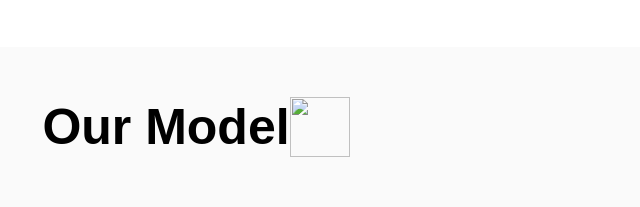
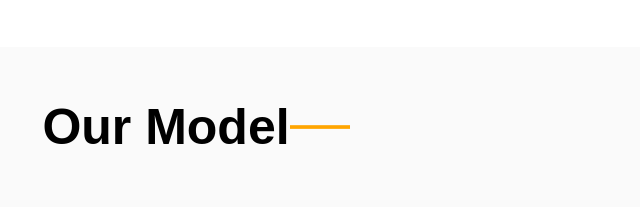
Before and after one commit to sakdalal/frontend-design, a plain HTML site: page index.html in a window 1280 px wide. Shown: the part 1221-1428 px from the top of the page, 444-1084 px from the left. Drawn offline with Linux system fonts and the light colour scheme.

Commit message:
Update index.html

```diff
--- a/index.html
+++ b/index.html
@@ -74,7 +74,7 @@
 <section class="services" id="services">
 
     <div class="modelhead">
-    <h2>Our Model </h2> <img src="/line.png">
+    <h2>Our Model </h2> <img src="/images/line.png">
     </div>
 <div class="cards">
     <div class="card">
```
